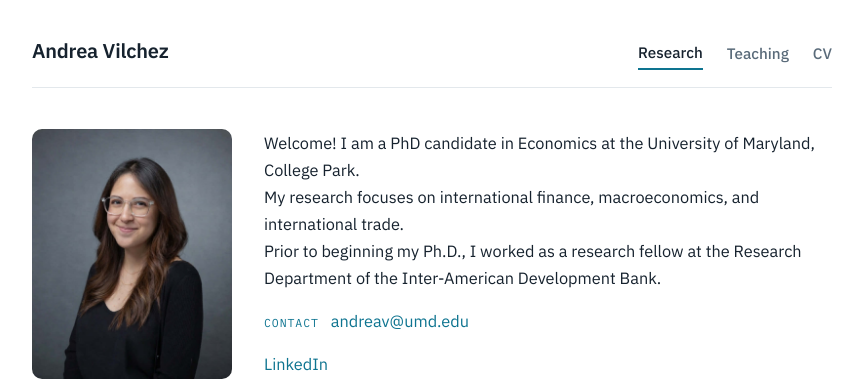
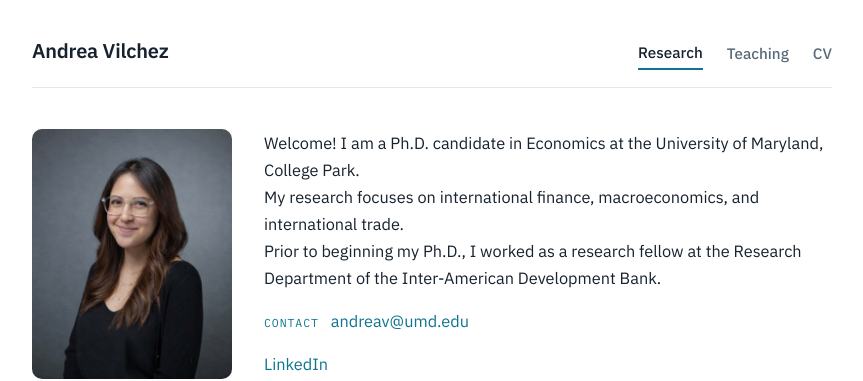
Before and after one commit to andrea-vilchez/andrea-vilchez.github.io, a Jekyll site: the page built from _pages/index.md, in a window 1280 px wide. Shown: the top 381 px of the page, without its empty margins (208-1071 px from the left). Built offline with Jekyll 4.4.1, drawn with Linux system fonts in a browser that asks for light colours; our own code applies the rules of GitHub Pages for plain Markdown files.

Commit message:
Update index.md

```diff
--- a/_pages/index.md
+++ b/_pages/index.md
@@ -11,7 +11,7 @@ redirect_from:
   <img src="{{ '/images/andrea-vilchez.jpg3.jpg' | relative_url }}" alt="Andrea Vilchez" class="intro-photo">
 
   <div class="intro-text">
-    <p>Welcome! I am a PhD candidate in Economics at the University of Maryland, College Park.<br>
+    <p>Welcome! I am a Ph.D. candidate in Economics at the University of Maryland, College Park.<br>
       My research focuses on international finance, macroeconomics, and international trade.<br>
       Prior to beginning my Ph.D., I worked as a research fellow at the Research Department of the Inter-American Development Bank. </p>
     <p>
```
